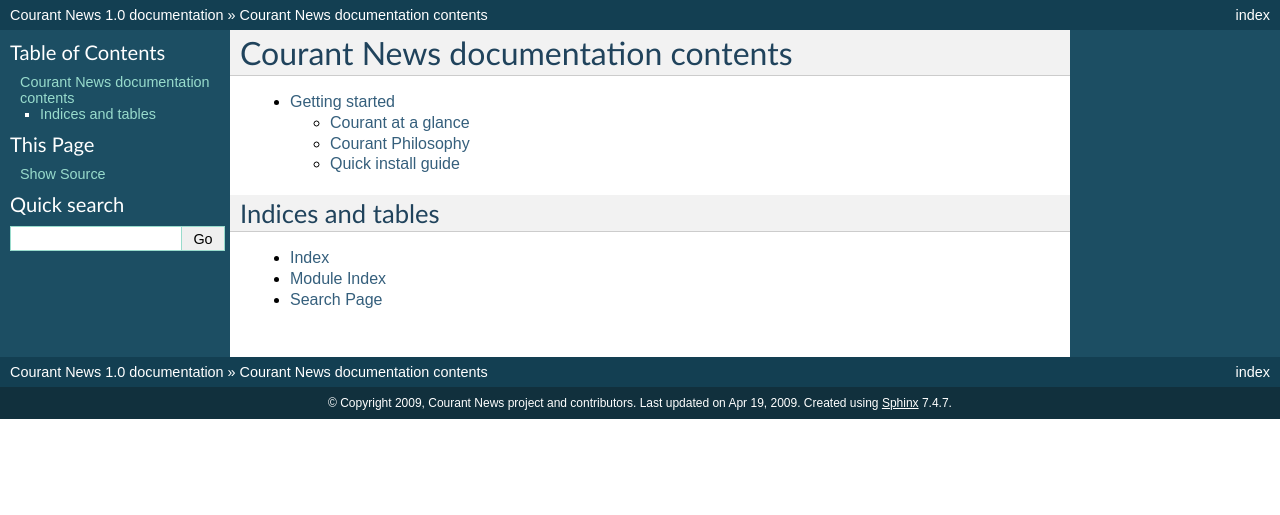
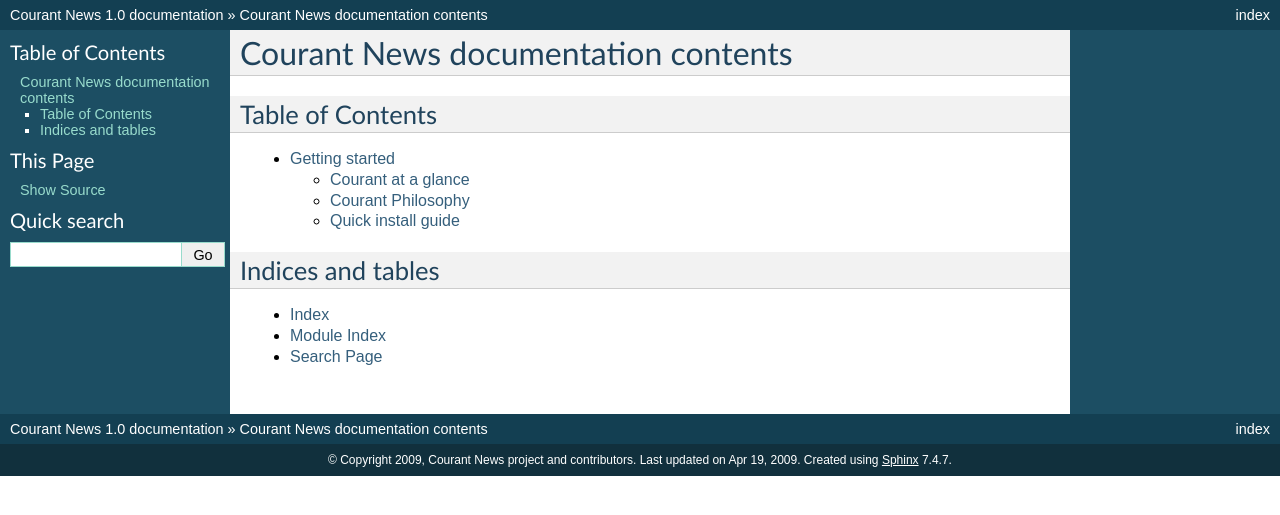
Before and after one commit to maxcutler/Courant-News, a Sphinx documentation site: the page built from docs/contents.txt, in a window 1280 px wide. Shown: the top 515 px of the page. Built offline with Sphinx 7.4.7, drawn with Linux system fonts in a browser that asks for light colours.

Commit message:
Fixed broken rendering of TOC docs page.

```diff
--- a/docs/contents.txt
+++ b/docs/contents.txt
@@ -3,6 +3,9 @@
 ========================================
 Courant News documentation contents
 ========================================
+
+Table of Contents
+==================
 
 .. toctree::
    :maxdepth: 2
```
